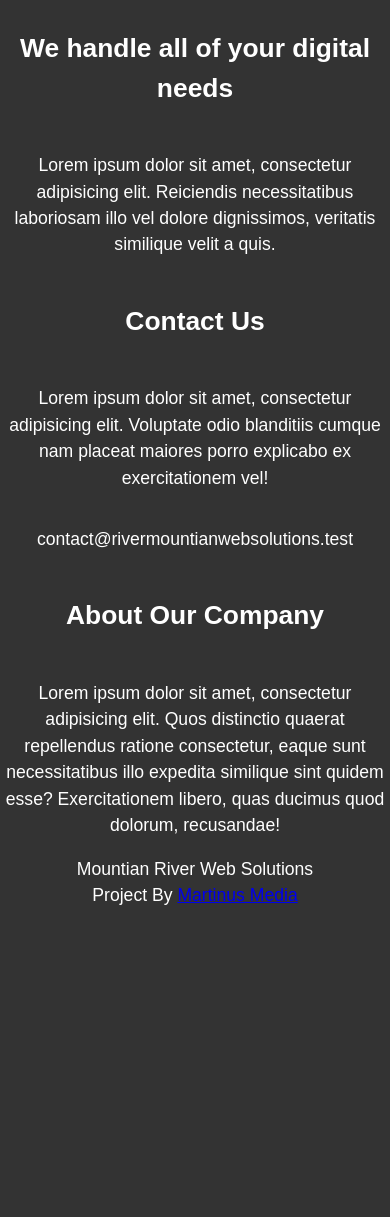
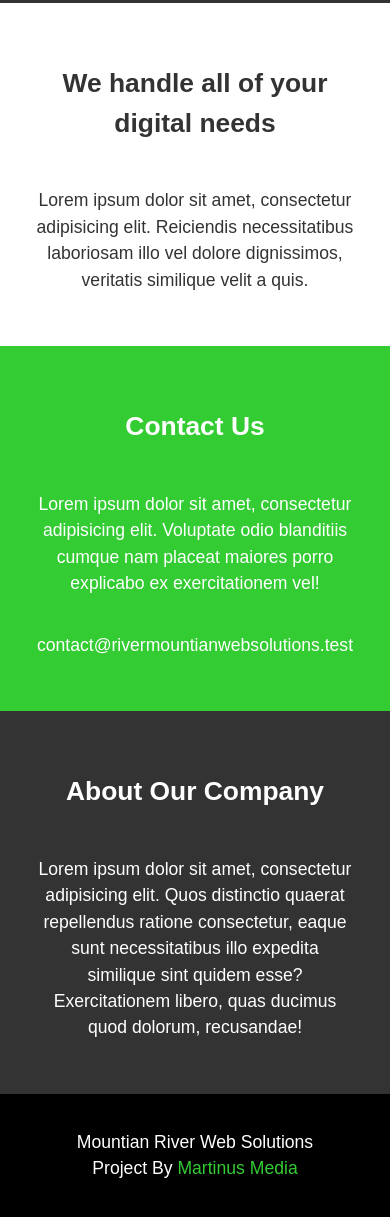
Before and after one commit to Martinus95M/skabelon, a plain HTML site: page index.html in a window 390 px wide. Shown: the part 2671-3888 px from the top of the page. Before the commit the page ends 3580 px from the top, so only its background shows below. Drawn offline with Linux system fonts and the light colour scheme.

Commit message:
media querie.

```diff
--- a/_sass/_style.scss
+++ b/_sass/_style.scss
@@ -95,3 +95,52 @@ body {
     padding: 1.5em;
   }
 }
+
+/* Section C */
+
+#section-c {
+  background: #fff;
+  color: #333;
+  padding: 2em;
+}
+
+/* Section D / Boxes */
+
+#section-d {
+  .box {
+    padding: 2em;
+    color: #fff;
+  }
+  .box:first-child {
+    background: #33cc33;
+  }
+}
+
+/* Footer */
+
+#main-footer {
+  padding: 2em;
+  background: #000;
+  color: #fff;
+  text-align: center;
+  a {
+    color: #33cc33;
+    text-decoration: none;
+  }
+}
+
+/* Media querie */
+
+@media screen and (min-width: 700px) {
+  .grid {
+    display: grid;
+    grid-template-columns: 1fr repeat(2, minmax(auto, 25em)) 1fr;
+  }
+  .content-wrap,
+  #section-b ul {
+    grid-column: 2/4;
+  }
+  .box, #main-footer div {
+    grid-column: span 2;
+  }
+}
--- a/index.html
+++ b/index.html
@@ -111,8 +111,9 @@
   </main>
 
   <!-- Footer -->
-  <footer id="main-footer" class="grid"></footer>
+  <footer id="main-footer" class="grid">
   <div>Mountian River Web Solutions</div>
   <div>Project By <a href="http://martinusmortnensen.con" target="_blank">Martinus Media</a></div>
+  </footer>
   </body>
 </html>
```
Also changed, not shown: css/style.css, 1 other file.
